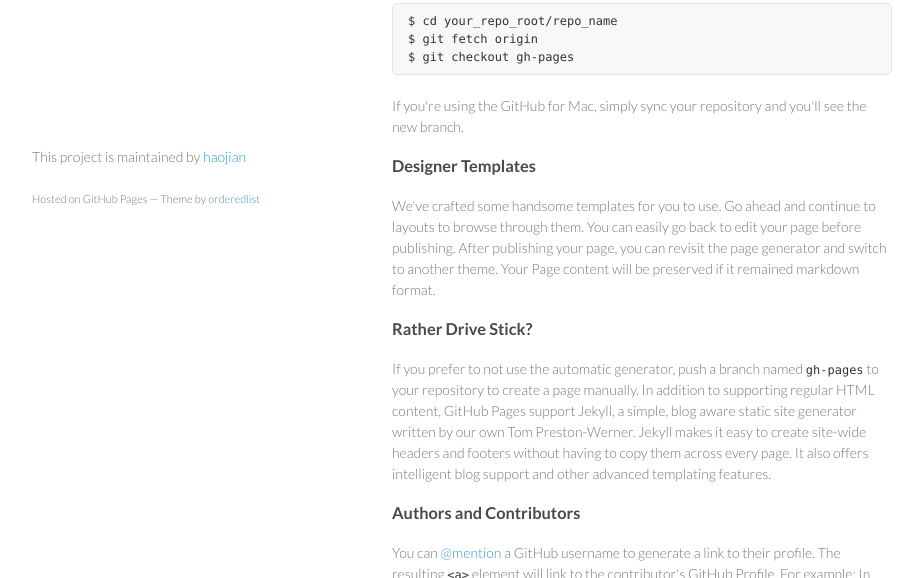
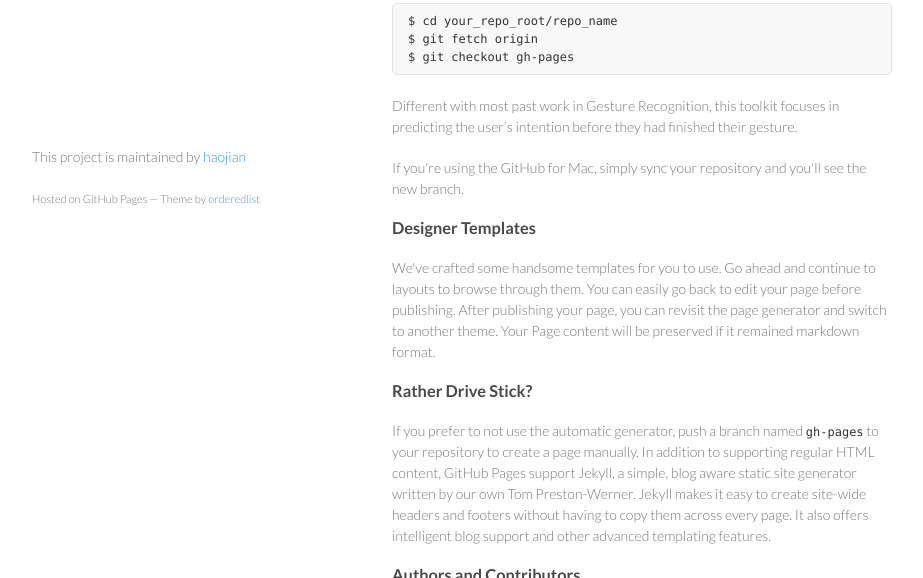
Before and after one commit to haojian/gesture_recognition, a plain HTML site: page index.html in a window 1280 px wide. Shown: the part 522-1100 px from the top of the page, without its empty margins (178-1101 px from the left). Drawn offline with Linux system fonts and the light colour scheme.

Commit message:
text update

```diff
--- a/index.html
+++ b/index.html
@@ -40,6 +40,7 @@ $ git fetch origin
 $ git checkout gh-pages
 </code></pre>
 
+<p>Different with most past work in Gesture Recognition, this toolkit focuses in predicting the user’s intention before they had finished their gesture.</p>
 <p>If you're using the GitHub for Mac, simply sync your repository and you'll see the new branch.</p>
 
 <h3>Designer Templates</h3>
```
